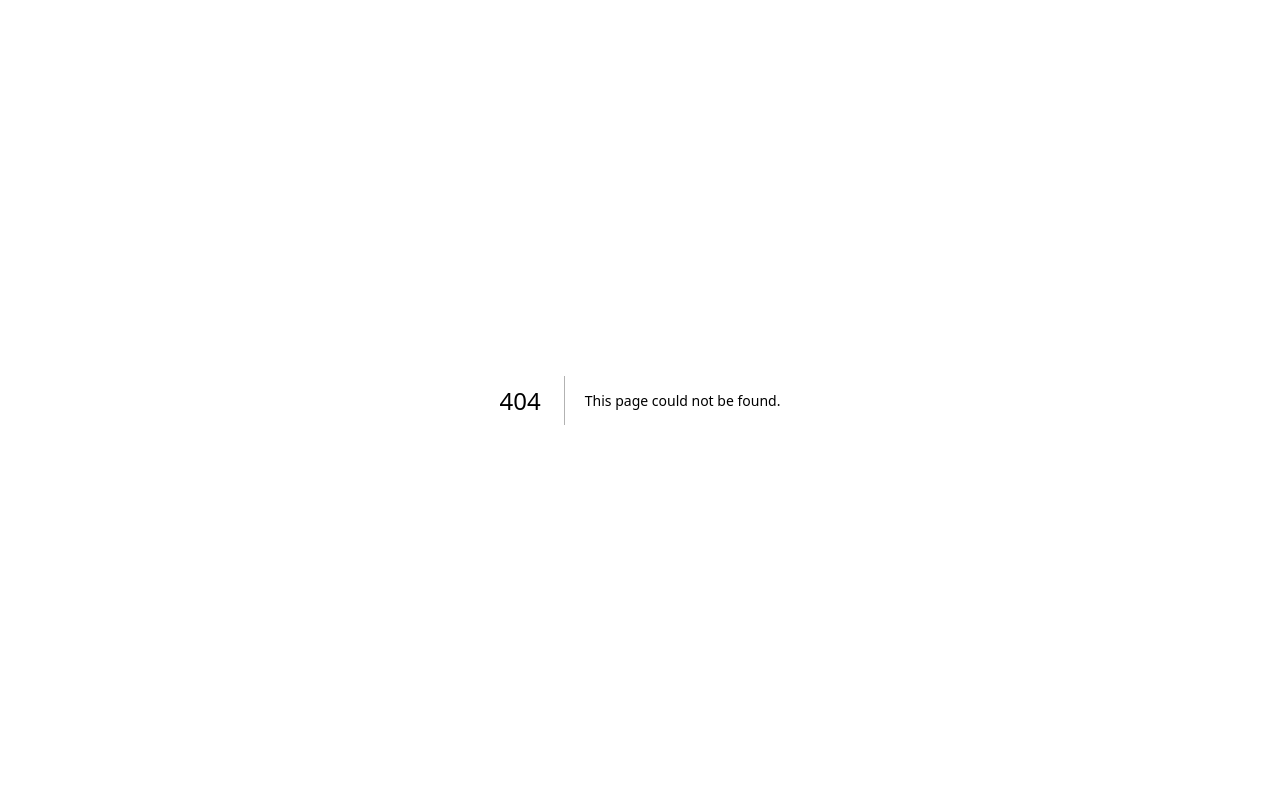
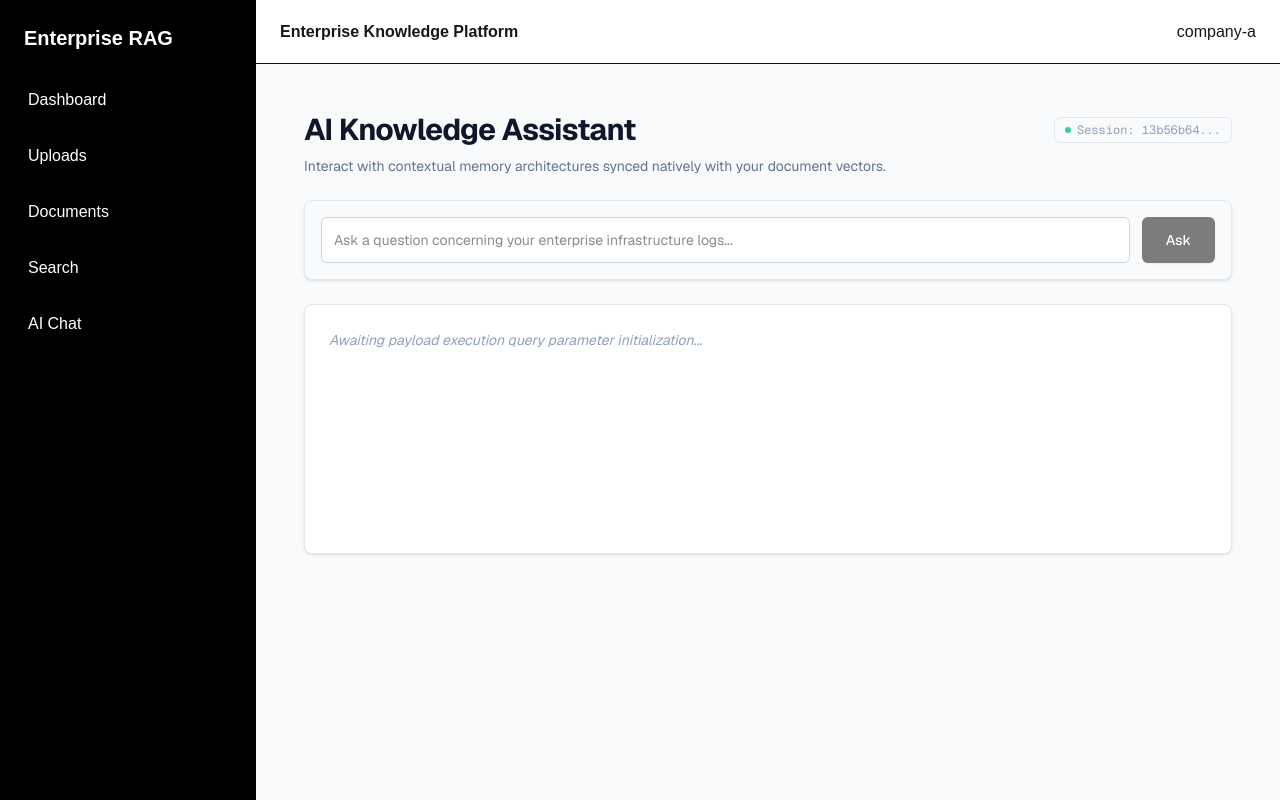
Before and after one commit to noblehallwebsite-source/enterprise-rag-platform, a Next.js app in the folder frontend/: page /dashboard/chat in a window 1280 px wide. Before the commit this address had no page. Built offline with nearby package versions, Linux system fonts and the light colour scheme.

Commit message:
frontend chat page

```diff
--- /dev/null
+++ b/frontend/app/dashboard/chat/page.tsx
@@ -0,0 +1,146 @@
+"use client";
+
+import { useState, useEffect } from "react";
+
+export default function ChatPage() {
+    const [question, setQuestion] = useState("");
+    const [answer, setAnswer] = useState("");
+    const [loading, setLoading] = useState(false);
+    const [sessionId, setSessionId] = useState("");
+    const [mounted, setMounted] = useState(false);
+
+    // Safely initialize session tracking state within client context layer
+    useEffect(() => {
+        setMounted(true);
+
+        // Grabs or initializes the user conversational session state
+        const existingSession = localStorage.getItem("rag_chat_session_id");
+        if (existingSession) {
+            setSessionId(existingSession);
+        } else {
+            const newSessionId = crypto.randomUUID();
+            localStorage.setItem("rag_chat_session_id", newSessionId);
+            setSessionId(newSessionId);
+        }
+    }, []);
+
+    async function askQuestion() {
+        if (!question.trim()) return;
+
+        setLoading(true);
+        setAnswer(""); // Flush state for clean incoming tokens
+
+        try {
+            // 🚀 FIXED PATH: Maps past Nginx straight to your FastAPI @router.post("/rag/stream")
+            const response = await fetch("/api/rag/stream", {
+                method: "POST",
+                headers: {
+                    "Content-Type": "application/json",
+                },
+                body: JSON.stringify({
+                    tenant_id: "company-a",
+                    session_id: sessionId, // Dynamic user isolation token instance
+                    query: question,
+                    environment: null,
+                    severity: null,
+                    source: null,
+                    service: null,
+                }),
+            });
+
+            if (!response.body) {
+                throw new Error("Target infrastructure failed to initialize streaming reader payload.");
+            }
+
+            // Initialize the lower-level chunk binary processing layout
+            const reader = response.body.getReader();
+            const decoder = new TextDecoder();
+            let fullText = "";
+
+            // Stream evaluation processing loop
+            while (true) {
+                const { done, value } = await reader.read();
+                if (done) break;
+
+                // Decode binary raw packet array chunk bytes to plain text tokens
+                const chunk = decoder.decode(value, { stream: true });
+                fullText += chunk;
+
+                // Force react interface to draw incremental strings frame-by-frame
+                setAnswer(fullText);
+            }
+        } catch (error) {
+            console.error("Streaming Transaction Failure:", error);
+            setAnswer("An infrastructure error occurred while streaming contextual generation. Check terminal logs.");
+        } finally {
+            setLoading(false);
+        }
+    }
+
+    // Prevents Next.js layout compilation flickering due to localStorage checks
+    if (!mounted) {
+        return (
+            <div className="max-w-5xl p-6 font-sans">
+                <div className="animate-pulse text-slate-500 font-medium">
+                    Syncing chat session registry layer...
+                </div>
+            </div>
+        );
+    }
+
+    return (
+        <div className="max-w-5xl p-6 font-sans">
+            <div className="flex items-center justify-between mb-2">
+                <h1 className="text-3xl font-bold tracking-tight text-slate-900">AI Knowledge Assistant</h1>
+
+                {/* Active Session Badge indicator */}
+                <div className="flex items-center gap-1.5 text-xs text-slate-400 bg-slate-50 border border-slate-200 px-2.5 py-1 rounded-md">
+                    <span className="w-1.5 h-1.5 rounded-full bg-emerald-500 animate-pulse" />
+                    <span className="font-mono" title={sessionId}>Session: {sessionId.slice(0, 8)}...</span>
+                </div>
+            </div>
+            <p className="text-sm text-slate-500 mb-6">
+                Interact with contextual memory architectures synced natively with your document vectors.
+            </p>
+
+            {/* Input Group Block Layout */}
+            <div className="flex gap-3 bg-slate-50 p-4 border border-slate-200 rounded-lg shadow-sm">
+                <input
+                    value={question}
+                    onChange={(e) => setQuestion(e.target.value)}
+                    onKeyDown={(e) => e.key === "Enter" && !loading && askQuestion()}
+                    placeholder="Ask a question concerning your enterprise infrastructure logs..."
+                    className="border border-slate-300 rounded-md p-3 flex-1 text-sm bg-white focus:outline-none focus:border-slate-900 transition-colors"
+                    disabled={loading}
+                />
+                <button
+                    onClick={askQuestion}
+                    disabled={loading || !question.trim()}
+                    className="px-6 py-3 bg-black text-white text-sm font-medium rounded-md shadow hover:bg-slate-800 transition-colors disabled:opacity-50"
+                >
+                    {loading ? "Thinking..." : "Ask"}
+                </button>
+            </div>
+
+            {/* Real-time Generative Yield Output Space */}
+            <div className="mt-6 border border-slate-200 rounded-lg p-6 bg-white shadow-sm min-h-[250px] flex flex-col justify-between">
+                <div className="whitespace-pre-wrap text-sm text-slate-800 leading-relaxed font-normal">
+                    {answer || (
+                        <span className="text-slate-400 italic">
+                            Awaiting payload execution query parameter initialization...
+                        </span>
+                    )}
+                </div>
+
+                {loading && (
+                    <div className="mt-4 flex items-center gap-2 text-xs font-semibold text-slate-400 uppercase tracking-widest">
+                        <span className="w-2 h-2 rounded-full bg-slate-400 animate-bounce [animation-delay:-0.3s]" />
+                        <span className="w-2 h-2 rounded-full bg-slate-400 animate-bounce [animation-delay:-0.15s]" />
+                        <span className="w-2 h-2 rounded-full bg-slate-400 animate-bounce" />
+                        Receiving live LLM token buffers
+                    </div>
+                )}
+            </div>
+        </div>
+    );
+}
```
